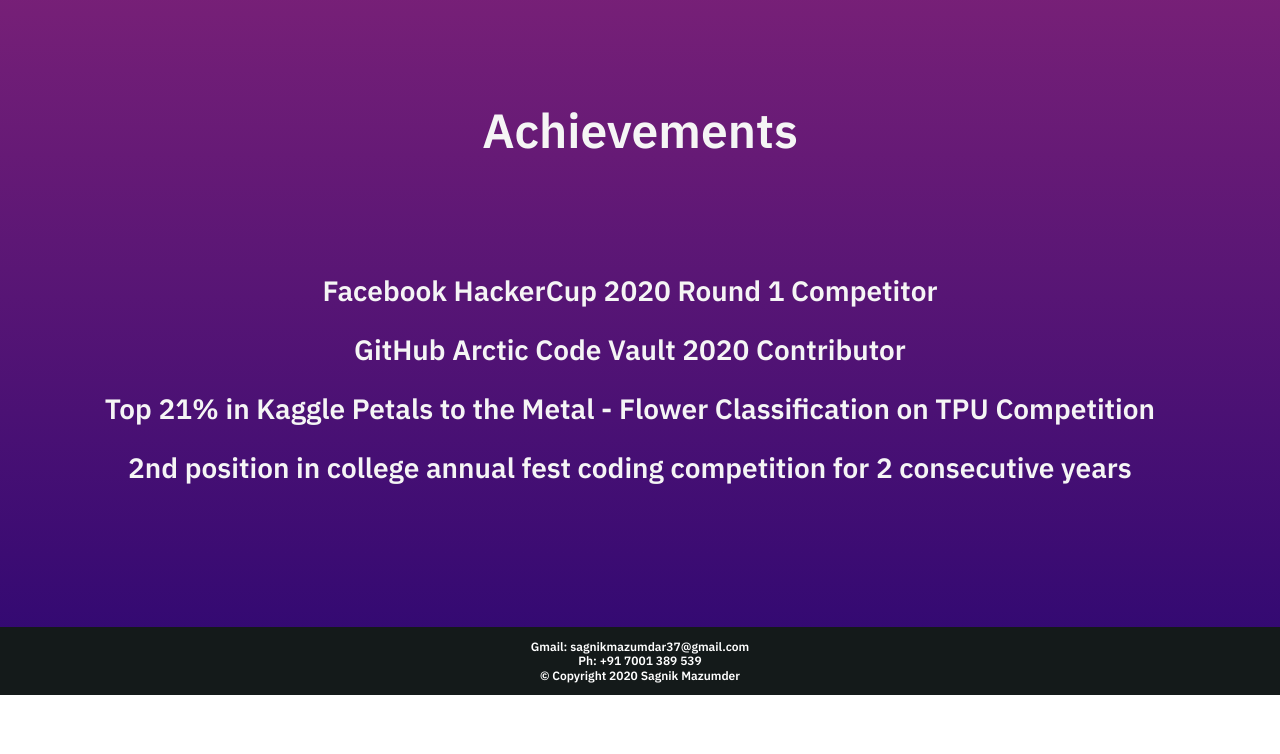
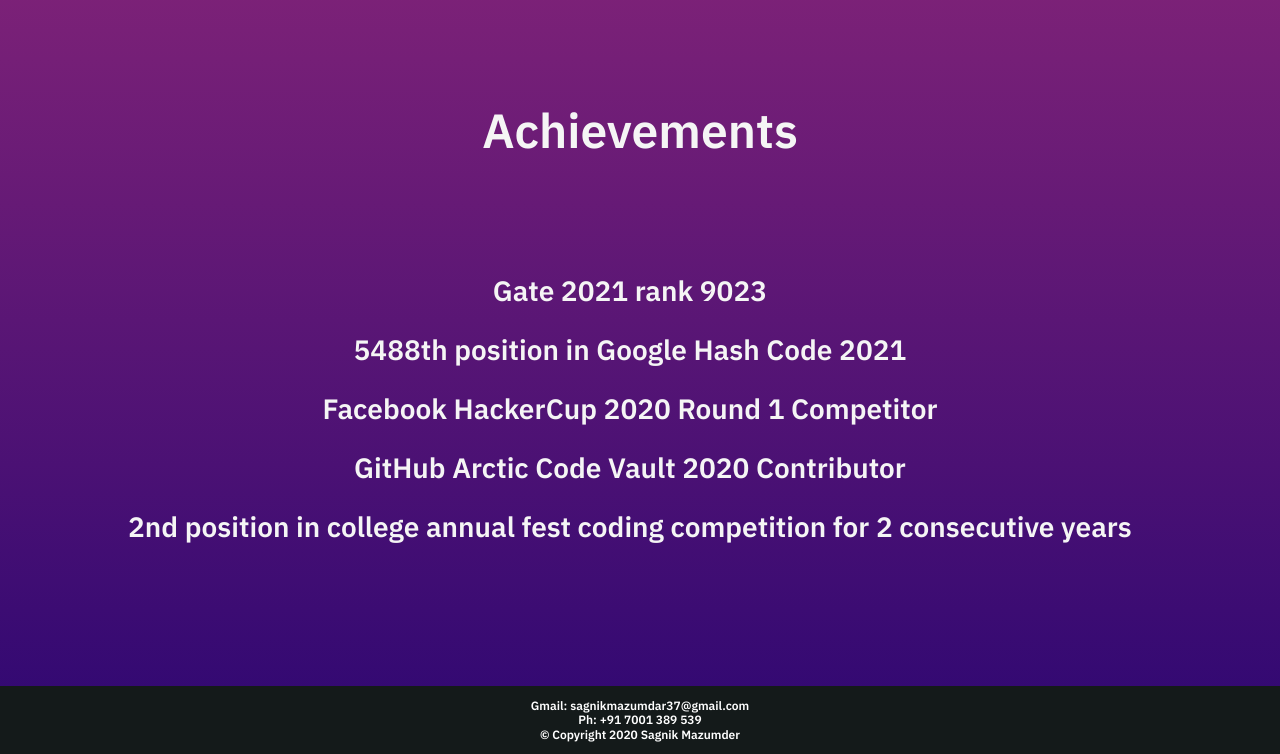
Before and after one commit to Karnak123/Karnak123.github.io, a plain HTML site: page index.html in a window 1280 px wide. Shown: the part 2314-3068 px from the top of the page. Before the commit the page ends 3009 px from the top, so only its background shows below. Drawn offline with Linux system fonts and the light colour scheme.

Commit message:
Update index.html

```diff
--- a/index.html
+++ b/index.html
@@ -138,9 +138,10 @@
             <h2>Achievements</h2>
             <div class="achievement-list">
                 <ul>
+                    <li>Gate 2021 rank 9023</li>
+                    <li>5488th position in Google Hash Code 2021</li>
                     <li>Facebook HackerCup 2020 Round 1 Competitor</li>
                     <li>GitHub Arctic Code Vault 2020 Contributor</li>
-                    <li>Top 21% in Kaggle Petals to the Metal - Flower Classification on TPU Competition</li>
                     <li>2nd position in college annual fest coding competition for 2 consecutive years</li>
                 </ul>
             </div>
```
